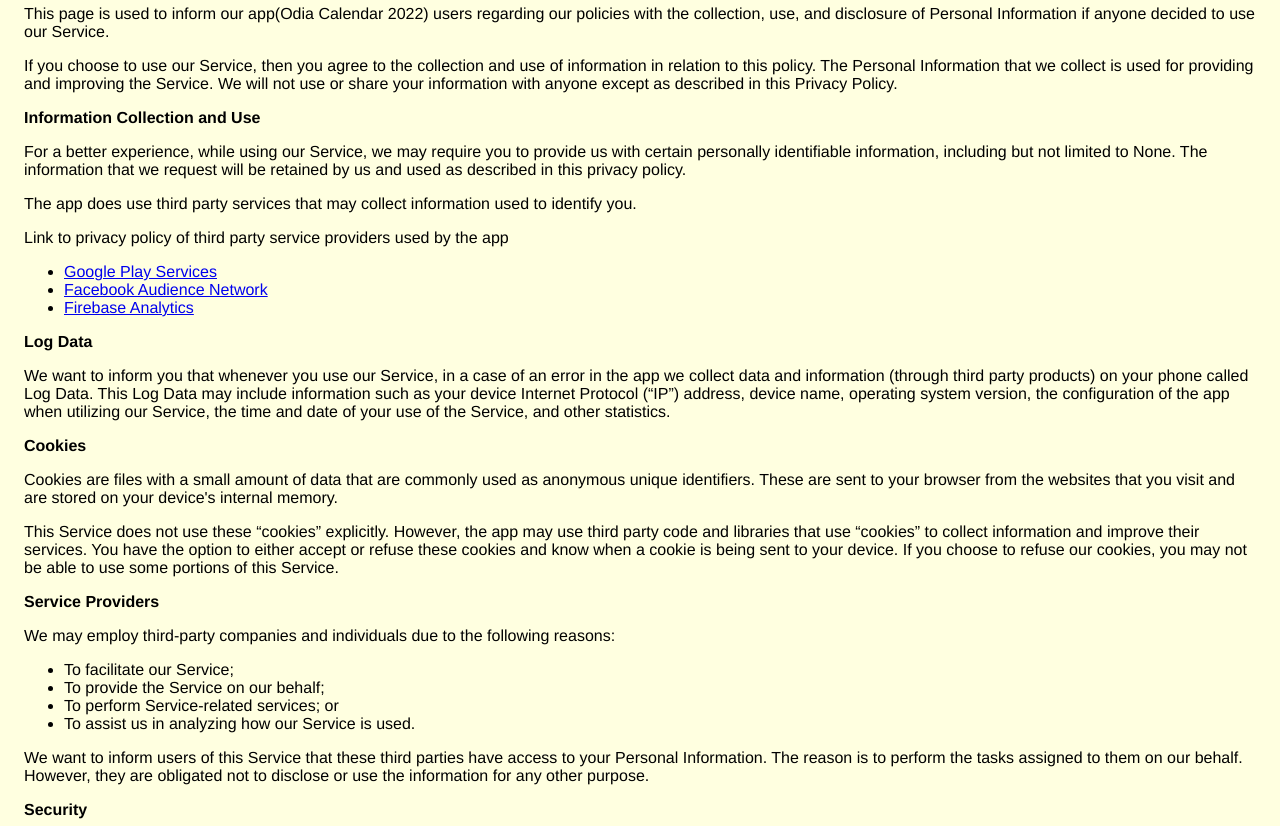
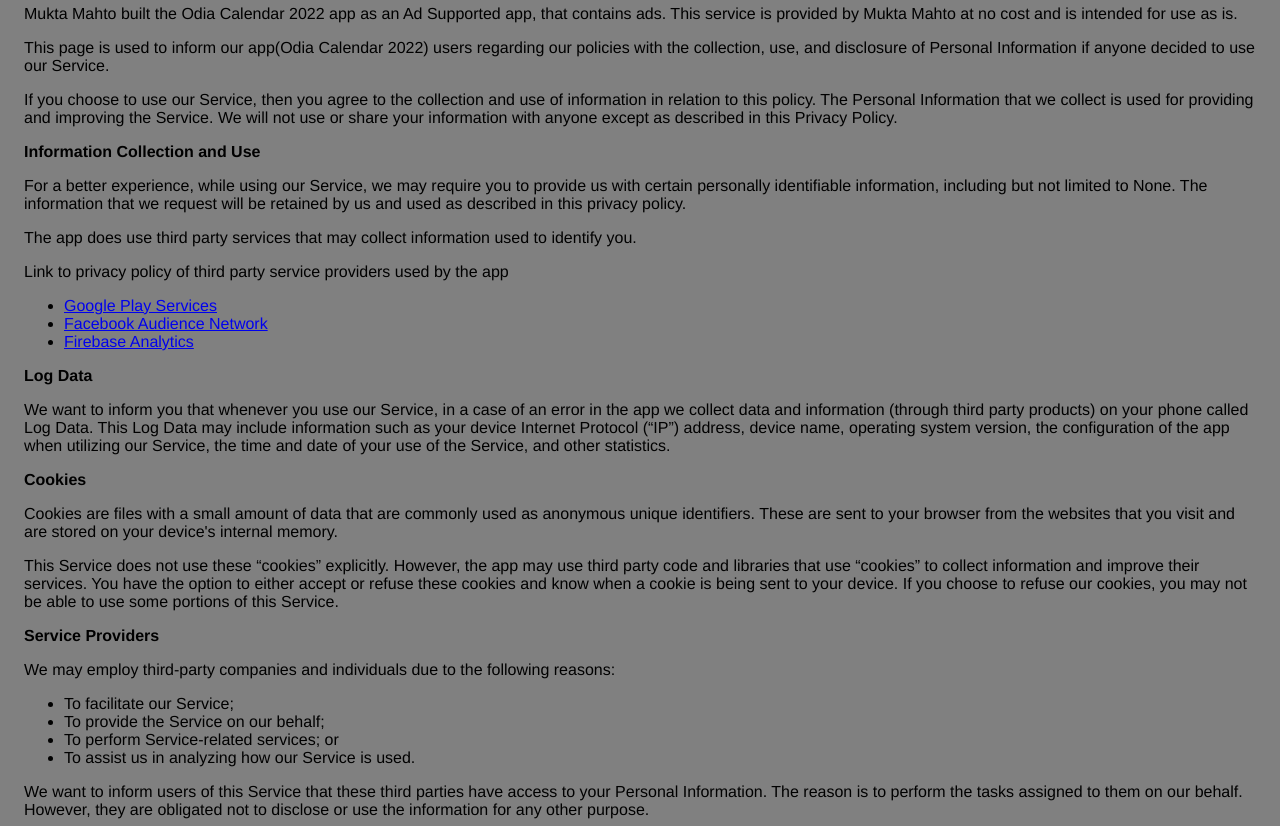
Before and after one commit to mahtoBabu/privacyPolicyOC, a plain HTML site: page index.html in a window 1280 px wide. Shown: the part 87-913 px from the top of the page. Drawn offline with Linux system fonts and the light colour scheme.

Commit message:
Update index.html

```diff
--- a/index.html
+++ b/index.html
@@ -6,7 +6,7 @@
       <title>Privacy Policy</title>
       <style> body { font-family: 'Helvetica Neue', Helvetica, Arial, sans-serif; padding:1em; } </style>
     </head>
-    <body style="background-color:LightYellow;>
+    <body style="background-color:grey;">
     <h2>Privacy Policy</h2>
         <p> Mukta Mahto built the Odia Calendar 2022 app as an Ad Supported app, that contains ads. This service is provided by
                     Mukta Mahto at no cost and is intended for use as is.
```
